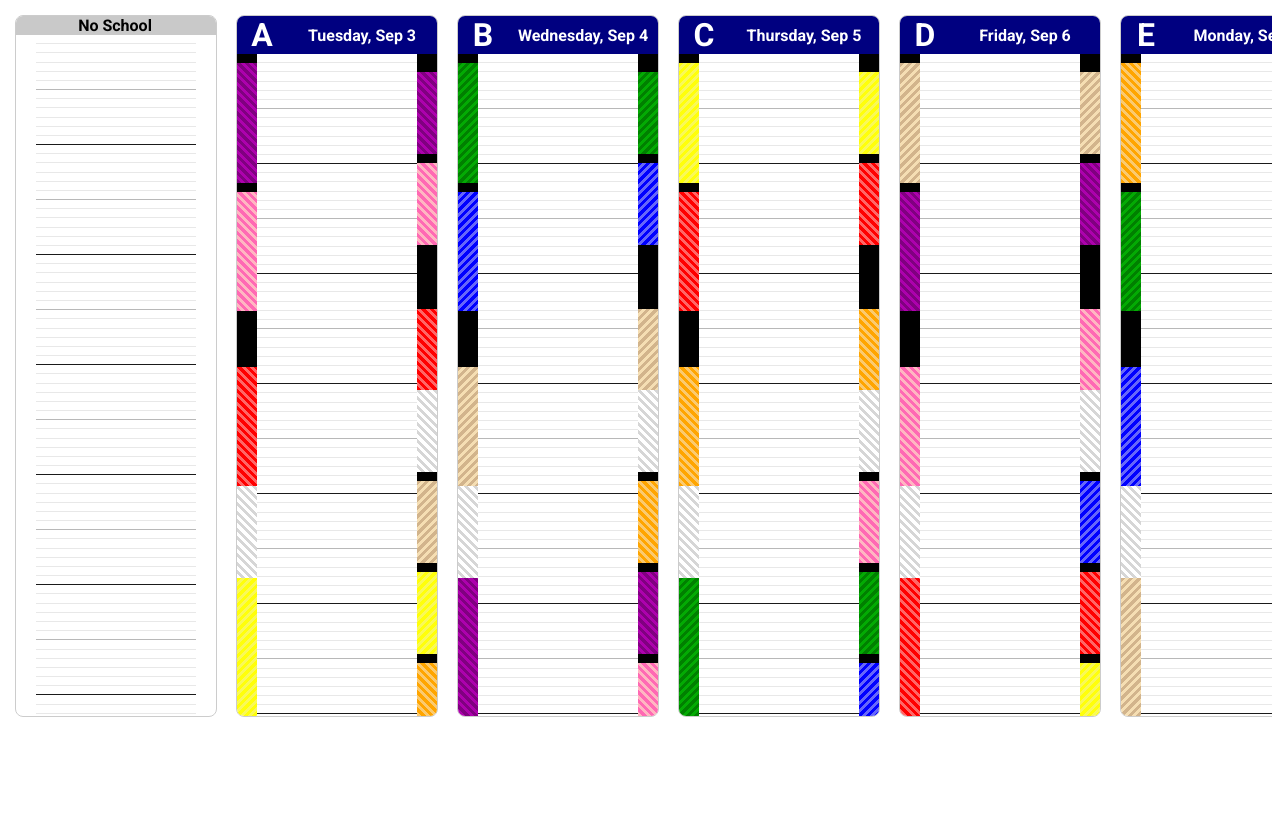
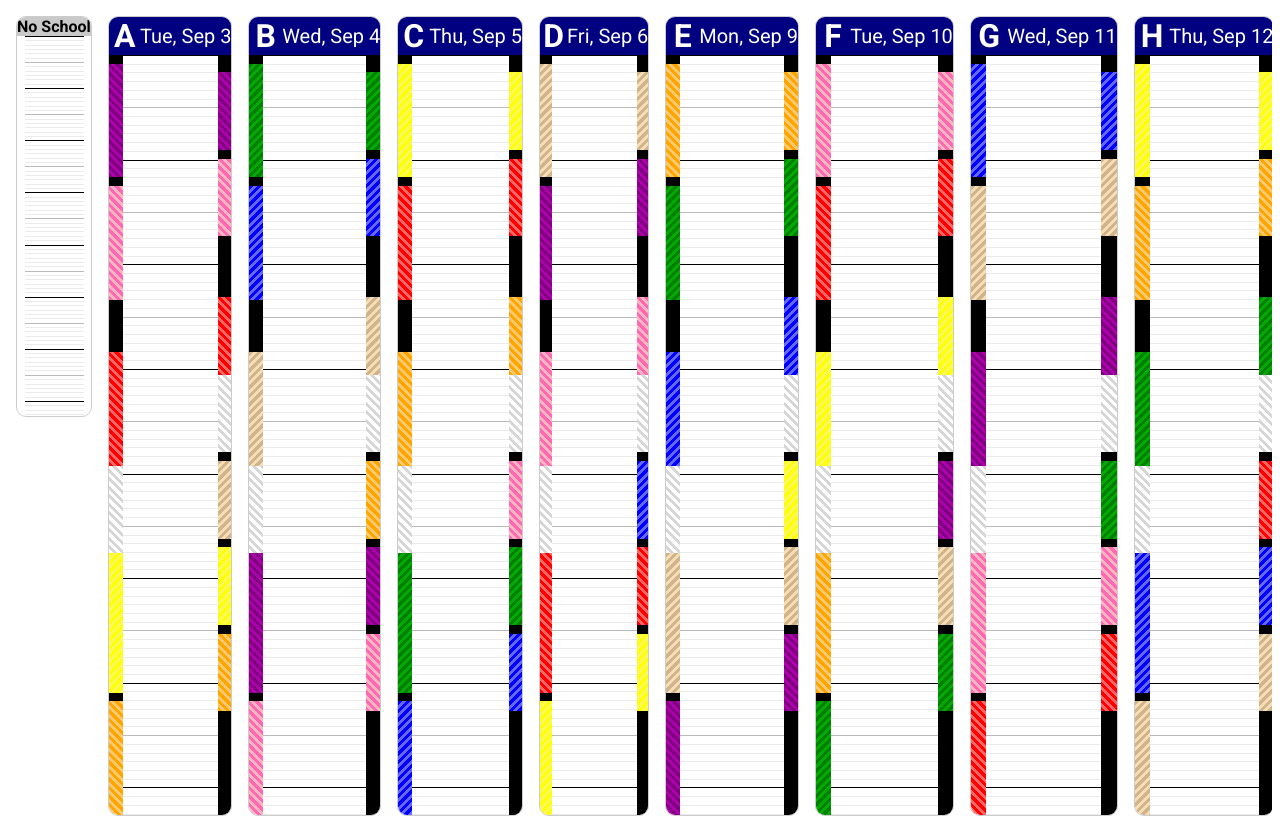
Before and after one commit to mikeymcfish/Schedule_v2, a React (Vite) app: page / in a window 1280 px wide. Before the commit the page ends 800 px from the top, so only its background shows below. Built offline with nearby package versions, Linux system fonts and the light colour scheme.

Commit message:
printer friendly

```diff
--- a/src/App.css
+++ b/src/App.css
@@ -6,10 +6,10 @@ body {
 
 .container {
   width: 100%;
-  height: 100vh;
+  height: 100%;
   display: grid;
-  grid-template-columns: 0.3fr 2.4fr 0.3fr;
-  grid-template-rows: 1fr 14fr;
+  grid-template-columns: 0.3fr 2.2fr 0.3fr;
+  grid-template-rows: 1fr 20fr;
   gap: 0px 0px;
   grid-auto-flow: row dense;
   grid-template-areas:
@@ -17,11 +17,11 @@ body {
     "Left center Right";
   position: relative;
   flex: 0 0 auto;
-  width: 200px;
+  width: auto;
   border: 1px solid #ccc;
-  border-radius: 8px;
+  border-radius: 10px;
   overflow: hidden;
-  margin: 7px;
+  margin: 8px;
 }
 
 .UpperSchool {
@@ -68,12 +68,12 @@ body {
   position: relative;
 }
 
-html, body, .container {
-  height: 700px;
-}
+/* html, body, .container {
+  height: 30%;
+} */
 
 .container * {
-  position: relative;
+  /* position: relative; */
 }
 
 .break, .flex, .lunch, .sports, .advisory {
@@ -235,19 +235,6 @@ html, body, .container {
   display: block;
 }
 
-.column {
-  display: flex;
-  flex-direction: column;
-  height: 100%;
-  border: none;
-  justify-content: center;
-  align-items: center;
-  font-size: 14px;
-  line-height: 40px;
-  color: black;
-  padding: 5px;
-}
-
 .letterDay {
   /* flex: 2fr;
   font-size: 40px;
@@ -262,6 +249,9 @@ html, body, .container {
 
 .fullDate {
   flex: 3fr;
+  font-size: 20px;
+  /* text-align: left; */
+  font-weight: normal;
 }
 
 .navy-background {
@@ -340,7 +330,7 @@ html, body, .container {
   overflow-x: auto;
   width: 100%;
   /* padding: 20px; */
-  gap: 5px;
+  gap: 0px;
 }
 
 .letterDay {
@@ -352,7 +342,7 @@ html, body, .container {
   height: 100%;
 }
 
-.grid-lines {
+/* .grid-lines {
   position: absolute;
   top: 0;
   left: 0;
@@ -386,32 +376,37 @@ html, body, .container {
 
   );
   pointer-events: none;
-}
+} */
 
 .lines-container {
   display: flex;
   flex-direction: column;
   justify-content: space-between;
   width: 100%;
-  height: 100vh;
+  height: 100%;
   position: relative;
-  top: -1px;
+  top: 0px;
   margin: 0;
 }
 
 .lines {
+  height: 1px;
+  background-color: #ebebeb;
   min-height: 0px;
-  border-bottom: 1px solid #e8e8e8;
+  /* margin: auto; */
+  /* border-bottom: 1px solid #e8e8e8; */
 }
 
 .lines:nth-of-type(6n+1) {
-  border-bottom: 1px solid #b8b8b8;
+  background-color: #bababa;
+  /* border-bottom: 1px solid #b8b8b8; */
 }
 
 .lines:nth-of-type(12n+1) {
-  border-bottom: 1px solid #1a1a1a;
+  background-color: black;
+  /* border-bottom: 1px solid #1a1a1a; */
 }
-
+/*
 @media (max-width: 768px) {
   .app-container {
     flex-direction: column;
@@ -421,9 +416,9 @@ html, body, .container {
   .container {
     width: 90%;
     max-width: 300px;
-    height: 100vh;
+    height: 100%;
   }
-}
+} */
 
 @media print {
   .app-container {
@@ -432,15 +427,16 @@ html, body, .container {
     page-break-inside: avoid;
     break-inside: avoid;
     overflow: visible !important;
-    height: 100vh;
     margin: 0;
     padding: 0;
-    margin-left: 10vw;
+    margin-left: 18vw;
     margin-right: 2vw;
-    width: 88vw;
+    margin-bottom: 5px;
+    width: 80vw;
   }
 
-  .container {
+  .container, .body {
+    top: 0;
     height: 95vh;
     page-break-inside: avoid;
   }
@@ -449,5 +445,5 @@ html, body, .container {
 
 @page {
     size: letter; /* or 'letter' depending on your paper size */
-    margin: 0;
+    margin: .2in;
 }
--- a/src/App.jsx
+++ b/src/App.jsx
@@ -5,7 +5,8 @@ import "./App.css";
 const App = () => {
   const datesToDisplay = [];
   const startDate = new Date('2024-09-02T00:00:00');
-  for (let i = 0; datesToDisplay.length < 27; i++) {
+  // 195 is full
+  for (let i = 0; datesToDisplay.length < 9; i++) {
     const tempDate = new Date(startDate);
     tempDate.setDate(startDate.getDate() + i);
     const day = tempDate.getDay();
--- a/src/DaySchedule.jsx
+++ b/src/DaySchedule.jsx
@@ -119,7 +119,7 @@ const DaySchedule = ({ date }) => {
 
   const getFullDate = (date) => {
     const formattedDate = date.toLocaleDateString("en-US", {
-      weekday: "long",
+      weekday: "short",
       month: "short",
       day: "numeric",
     });
@@ -264,13 +264,12 @@ const DaySchedule = ({ date }) => {
         </div>
       )}
       <div className="center-column">
-
-        <div
+        {/* <div
           className="dynamic-time-line"
           style={{ display: showTimeLine ? "block" : "none", top: mouseY }}
         >
           <span className="time-display">{timeLineTime}</span>
-        </div>
+        </div> */}
         <div className="lines-container">
           {Array.from(Array(88).keys()).map((i) => (
             <div key={i} className="lines"></div>
--- a/src/dates-v2.json
+++ b/src/dates-v2.json
@@ -2,8 +2,8 @@
   "DateScheduleWeek": [
     {
       "date": "2024-09-01",
-      "day": "B",
-      "color": "Gold",
+      "day": "",
+      "color": "",
       "note": "no school"
     },
     {
@@ -1175,6 +1175,12 @@
       "day": "F",
       "color": "Gold",
       "note": "Early dismissal"
+    },
+    {
+      "date": "2025-06-01",
+      "day": "",
+      "color": "",
+      "note": "no school"
     }
   ]
 }
```
